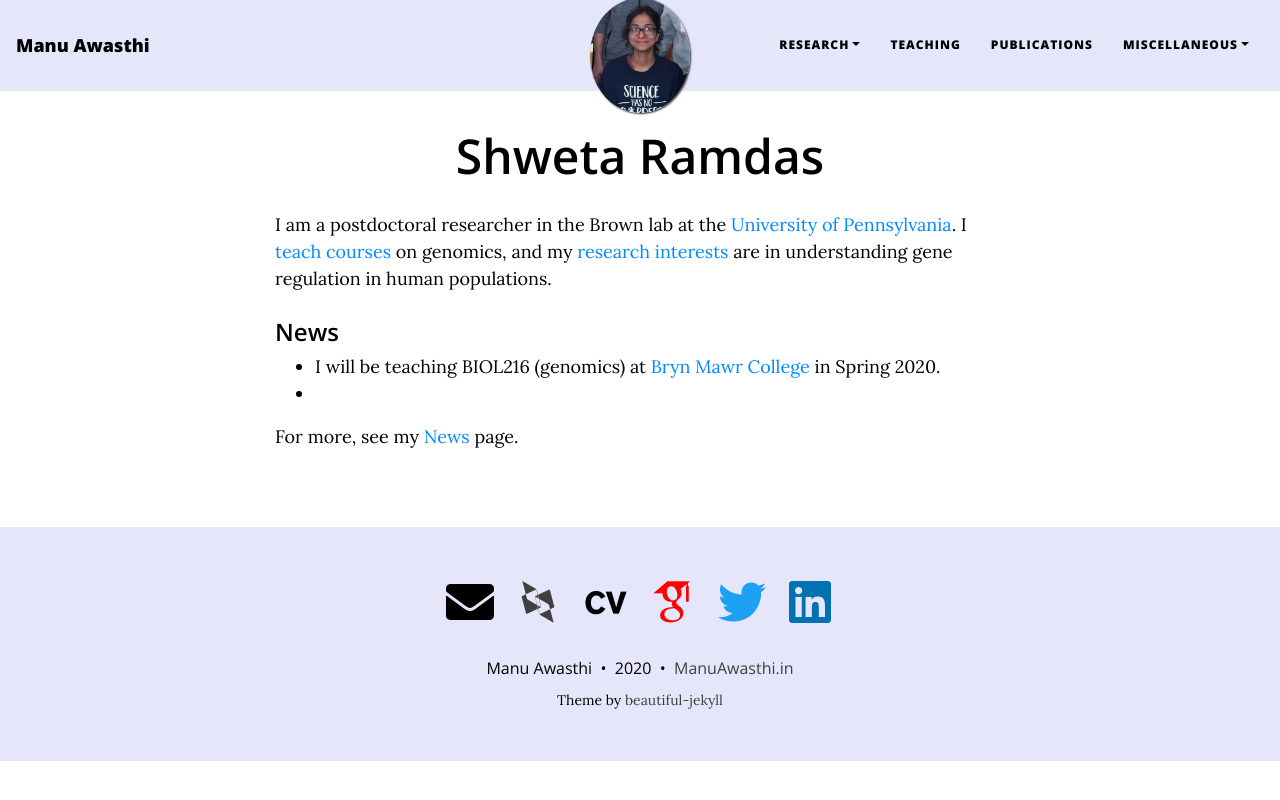
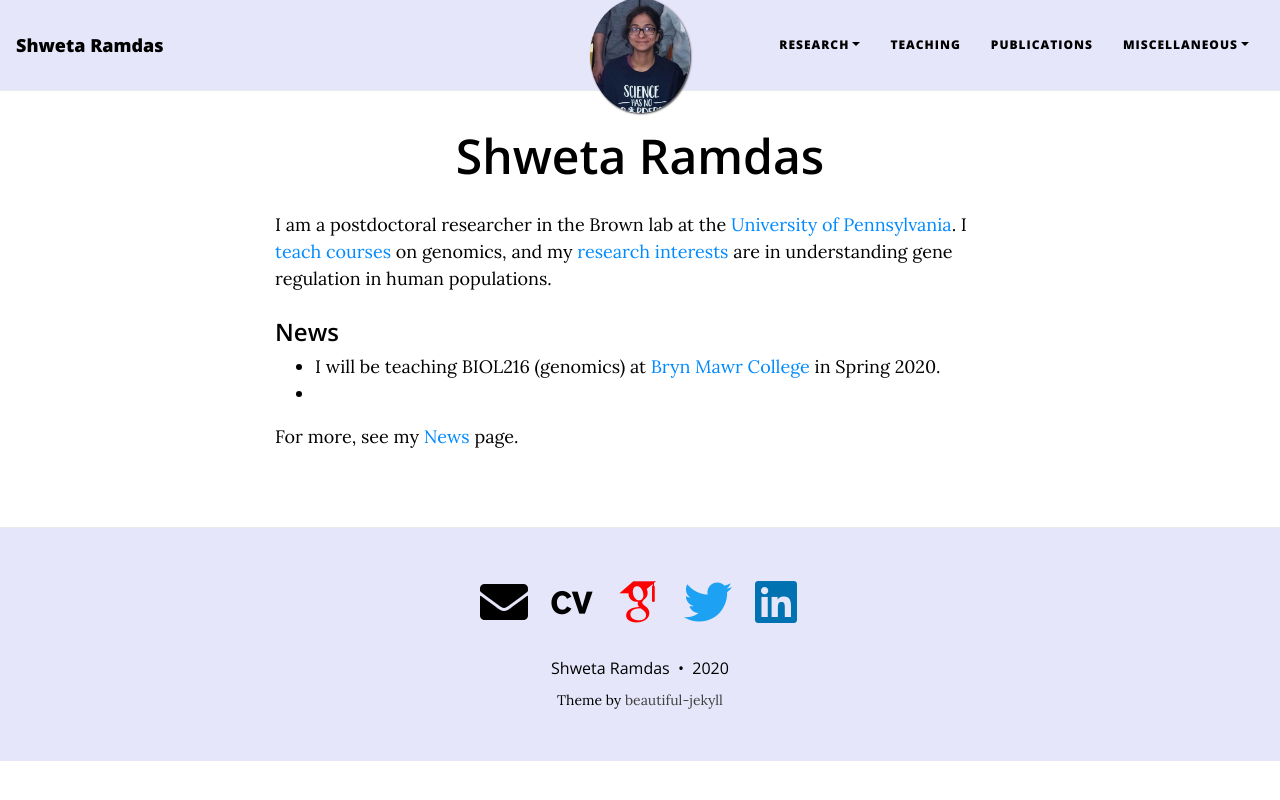
Before and after one commit to pbharathwaj/shwetaramdas.github.io, a Jekyll site: the page built from index.html, in a window 1280 px wide. Shown: the top 800 px of the page. Built offline with Jekyll 4.4.1, drawn with Linux system fonts in a browser that asks for light colours; nearby versions of some CDN libraries; some web fonts are replaced; the list of posts is cut into pages by our own code.

Commit message:
Update _config.yml

```diff
--- a/_config.yml
+++ b/_config.yml
@@ -1,13 +1,13 @@
 # --- Basic options --- #
 
 # Name of website
-title: Manu Awasthi
+title: Shweta Ramdas
 
 # Short description of your site
-description: Manu Awasthi; Ashoka University; Samsung Semiconductor; Micron; University of Utah; Webpage; Homepage
+description: Shweta Ramdas; University of Pennsylvania; genetics; genomics; researcher
 
 # Your name to show in the footer
-author: Manu Awasthi
+author: Shweta Ramdas
 
 # --- List of links in the navigation bar --- #
 
@@ -46,14 +46,14 @@ avatar: "/assets/img/manua.jpg"
 # Uncomment the links you want to show and add your information to each one.
 # If you don't want to show a link to an RSS feed, set rss to "false".
 social-network-links:
-  email: "manu.awasthi@ashoka.edu.in"
+  email: "shwetar@pennmedicine.upenn.edu"
 #  facebook: deanattali
 #  github: mnwsth
-  twitter: mnwsth
-  linkedin: manuawasthi
+  twitter: shramdas
+  linkedin: shwetaramdas
   googlescholar: AaMBbMMAAAAJ
   cv: /pubs/CV_MAwasthi.pdf
-  dblp: "Awasthi:Manu"
+#  dblp: "Awasthi:Manu"
 #  rss: true
 #  reddit: yourname
 #  linkedin: daattali
@@ -80,7 +80,7 @@ share-links-active:
 
 # How to display the link to your website in the footer
 # Remove this if you don't want a link in the footer
-url-pretty: "ManuAwasthi.in"
+#url-pretty: "ManuAwasthi.in"
 
 # Create a "tags" index page and make tags on each post clickable
 link-tags: true
```
